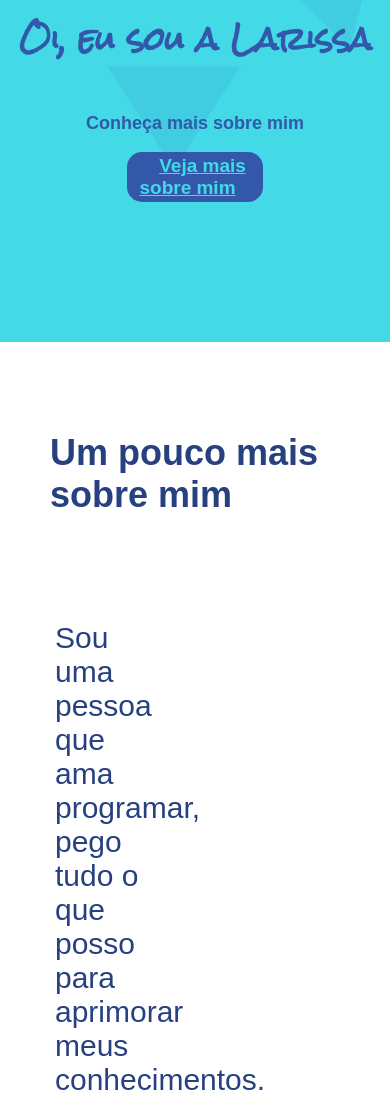
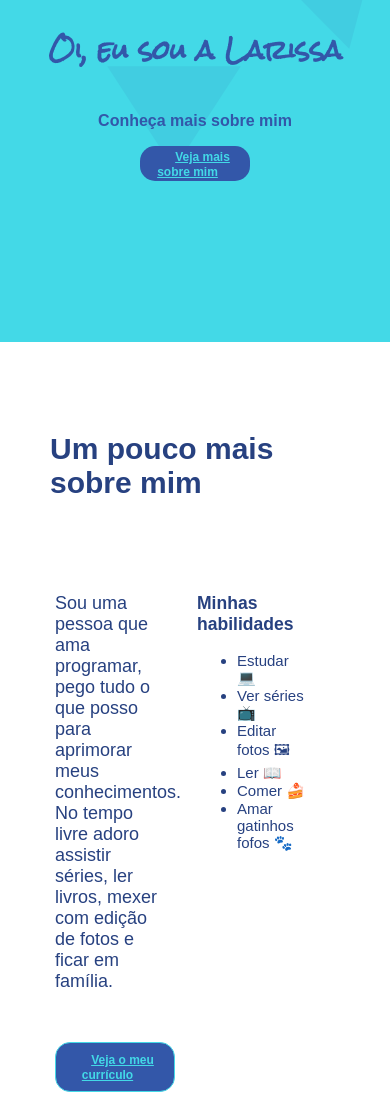
Before and after one commit to lrolivera/-Reprograma-, a plain HTML site: page Workshop /index.html in a window 390 px wide. Shown: the part 158-1260 px from the top of the page. Drawn offline with Linux system fonts and the light colour scheme.

Commit message:
responsividade

```diff
--- a/Workshop /css/estilo.css
+++ b/Workshop /css/estilo.css
@@ -50,8 +50,8 @@ h2 {
 
 .btn-header {
     background-color:  #3357A9;
-    height: 10%;
-    width: 15%;
+    width: 130px;
+    height: 45px;
     border-radius: 15px;
     border:none;
     align-items: center;
@@ -69,8 +69,8 @@ h2 {
 
 .btn-body {
     background-color:  #3357A9;
-    height: 35%;
-    width: 30%;
+    width: 130px;
+    height: 45px;
     border-radius: 15px;
     border: #43d9e7 1px solid;
     align-items: center;
@@ -135,64 +135,95 @@ footer {
 
 }
 
-@media (max-width: 800px) {
+
+/*-------------------- TABLET------------------------------------- */
+
+@media (min-width: 768px) and (max-width: 1023px) {
     .background {
         background-image: url("../img/background-larissa-min.png");
-        background-size: cover;
     }
 
     h1 {
         font-size: 30px;
-        text-align: center;
 
     }
 
     .text-header {
         font-size: 18px;
-        text-align: center;
     }
 
-    .btn-header {
-        width: 35%;
-        height: 10%;
-        align-self: center;
+    .caixa-mae-rede-social {
+        align-items: flex-end;
 
     }
 
-    .btn-text {
-        font-size:19px;
-    }
-
-    .btn-body {
-        height: 20%;
-        width: 150%;
-        border-radius: 15px;
-        border: #43d9e7 1px solid;
-        align-items: center;
-    }
-
-    .caixa-somente-conteudo{
-        display: block;
-    }
-
-    .caixa-mae-rede-social {
-        display: block;
-        margin: 10vw;
-    }
-
     .caixa-texto-sobre-mim{
-        margin-bottom: 50px;
-        font-size: 30px;
+        font-size: 22px;
 
     }
 
     .caixa-lista-sobre-mim{
-        font-size: 30px;
-        margin-right: 10px;
+        font-size: 18px;
 
+    }
+
+    h2 {
+        font-size: 33px;
     }
 
 
 
 
 }
+
+ /* ------------------- MOBILE--------------------------- */
+
+@media (max-width: 767px) {
+    .background {
+        background-image: url("../img/background-larissa-min.png");
+    }
+
+    h1 {
+        font-size: 25px;
+
+    }
+
+    .btn-header {
+        width: 110px;
+        height: 35px;
+
+    }
+
+    .btn-text {
+        font-size: 12px;
+    }
+
+    .btn-body {
+        height: 50px;
+        width: 120px;
+    }
+
+
+    .caixa-mae-rede-social {
+        display: block;
+
+    }
+
+    .caixa-texto-sobre-mim{
+        font-size: 18px;
+
+    }
+
+    .caixa-lista-sobre-mim{
+        font-size: 15px;
+
+    }
+
+    h2 {
+        font-size: 30px;
+
+    }
+
+
+
+}
```
